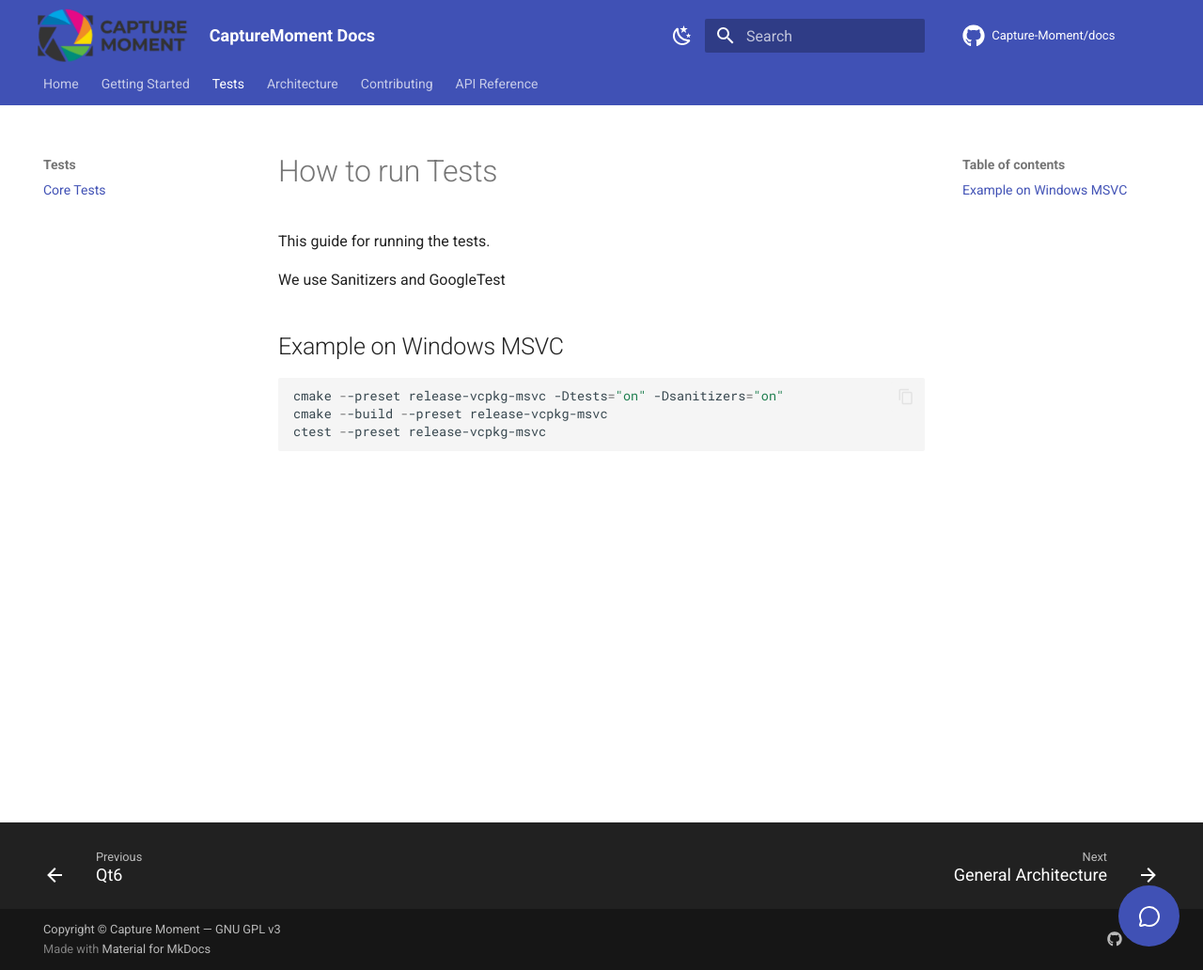
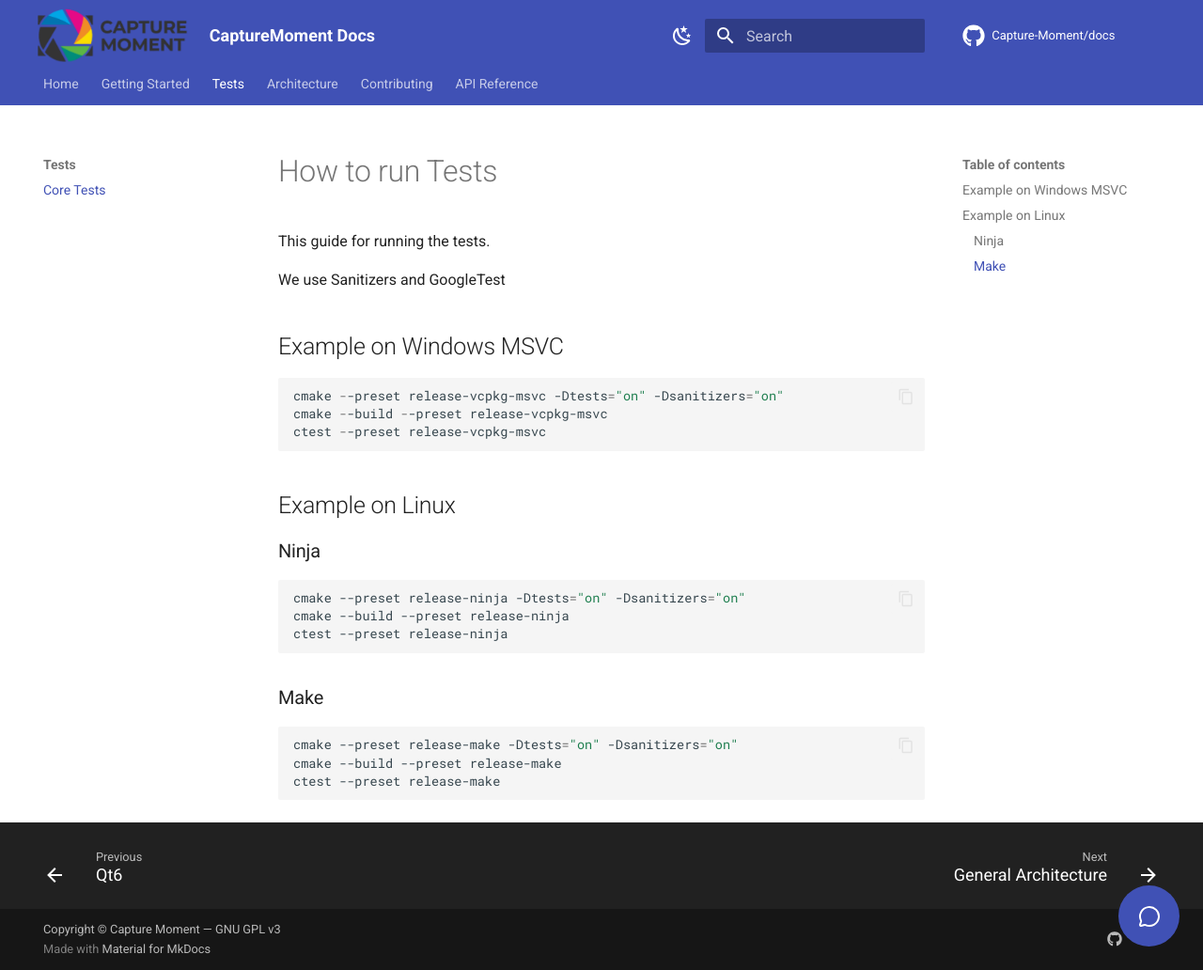
Before and after one commit to Capture-Moment/docs, an MkDocs documentation site: the page built from docs/testing/TESTS_CORE.md, in a window 1280 px wide and 1032 px high. Shown: the whole window at 94% size. Built offline with MkDocs 1.6.1 and Material for MkDocs 9.7.7, drawn with Linux system fonts in a browser that asks for light colours; comment, search, counter and statistics services are not loaded.

Commit message:
update tests_core.md: by adding test for linux with ninja and make

````diff
--- a/docs/testing/TESTS_CORE.md
+++ b/docs/testing/TESTS_CORE.md
@@ -10,3 +10,16 @@ cmake --preset release-vcpkg-msvc -Dtests="on" -Dsanitizers="on"
 cmake --build --preset release-vcpkg-msvc
 ctest --preset release-vcpkg-msvc
 ```
+## Example on Linux
+### Ninja
+```bash
+cmake --preset release-ninja -Dtests="on" -Dsanitizers="on"
+cmake --build --preset release-ninja
+ctest --preset release-ninja
+```
+### Make
+```bash
+cmake --preset release-make -Dtests="on" -Dsanitizers="on"
+cmake --build --preset release-make
+ctest --preset release-make
+```
````
